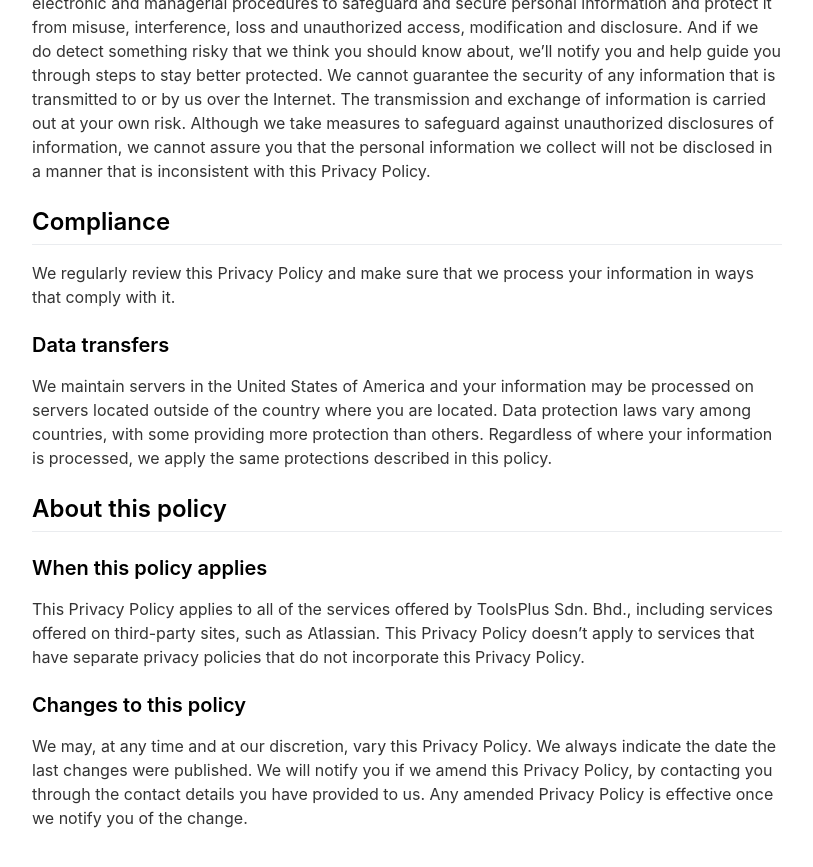
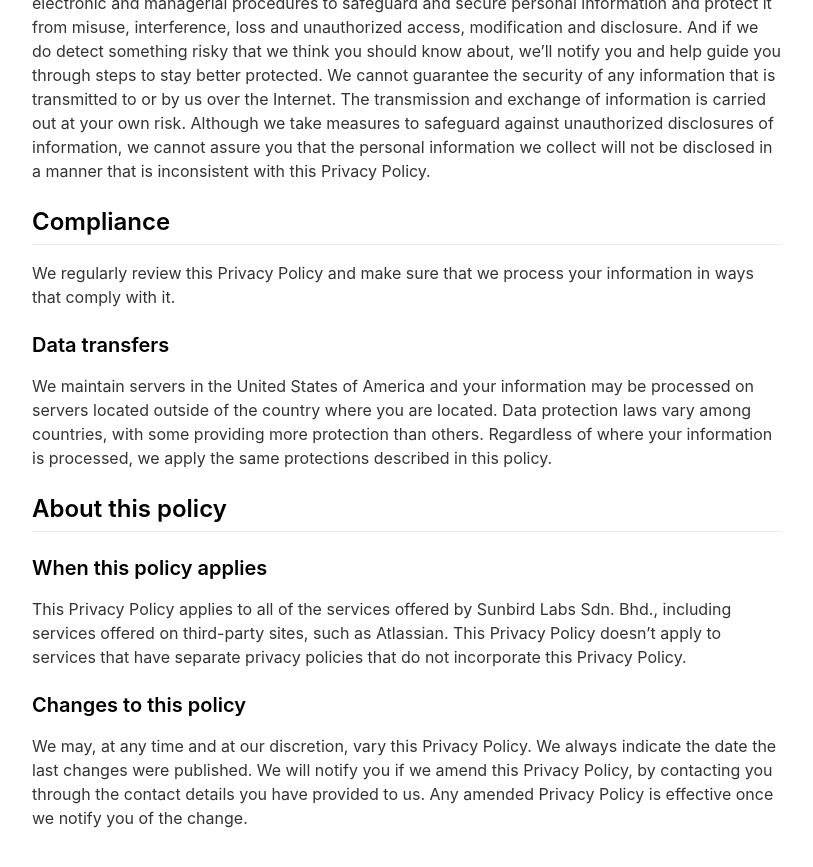
Before and after one commit to sunbirdlabsdev/sunbirdlabsapps.github.io, a Jekyll site: the page built from _pages/privacypolicy.md, in a window 1280 px wide and 900 px high, scrolled down 4206 px. Shown: the top 867 px of the window, without its empty margins (233-1046 px from the left). Built offline with Jekyll 4.4.1, drawn with Linux system fonts in a browser that asks for light colours; nearby versions of some CDN libraries.

Commit message:
Update privacypolicy.md

```diff
--- a/_pages/privacypolicy.md
+++ b/_pages/privacypolicy.md
@@ -101,6 +101,6 @@ We regularly review this Privacy Policy and make sure that we process your infor
 We maintain servers in the United States of America and your information may be processed on servers located outside of the country where you are located. Data protection laws vary among countries, with some providing more protection than others. Regardless of where your information is processed, we apply the same protections described in this policy.
 ## About this policy
 ### When this policy applies
-This Privacy Policy applies to all of the services offered by ToolsPlus Sdn. Bhd., including services offered on third-party sites, such as Atlassian. This Privacy Policy doesn’t apply to services that have separate privacy policies that do not incorporate this Privacy Policy.
+This Privacy Policy applies to all of the services offered by Sunbird Labs Sdn. Bhd., including services offered on third-party sites, such as Atlassian. This Privacy Policy doesn’t apply to services that have separate privacy policies that do not incorporate this Privacy Policy.
 ### Changes to this policy
 We may, at any time and at our discretion, vary this Privacy Policy. We always indicate the date the last changes were published. We will notify you if we amend this Privacy Policy, by contacting you through the contact details you have provided to us. Any amended Privacy Policy is effective once we notify you of the change.
```
